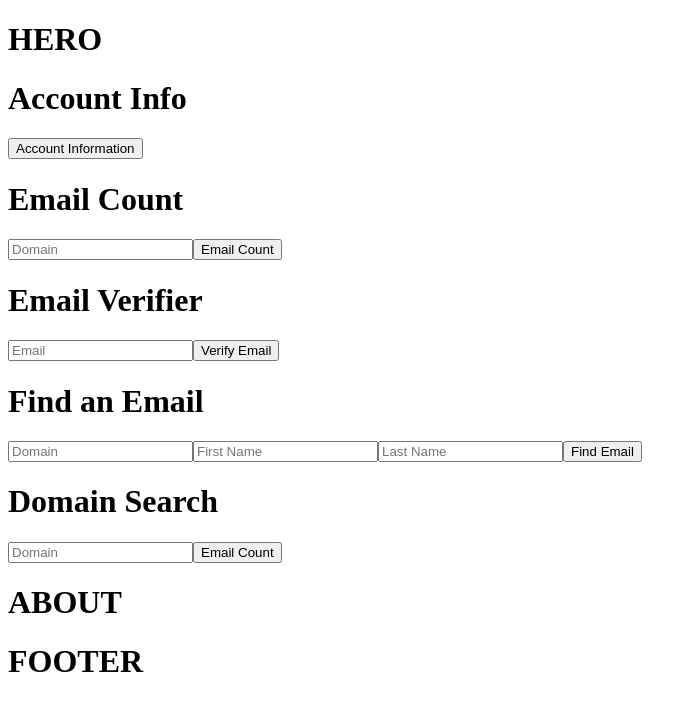
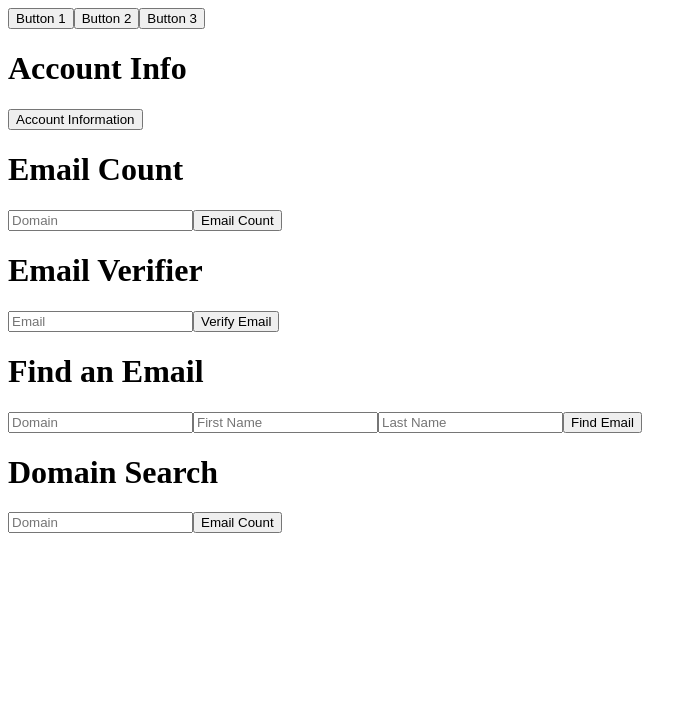
Before and after one commit to mcimat/mailguardian, a React (Create React App) app: page / in a window 1280 px wide. Shown: the top 710 px of the page, without its empty margins (0-697 px from the left). Built offline with nearby package versions, Linux system fonts and the light colour scheme.

Commit message:
Add files via upload

```diff
--- a/public/index.html
+++ b/public/index.html
@@ -24,7 +24,7 @@
       work correctly both with client-side routing and a non-root public URL.
       Learn how to configure a non-root public URL by running `npm run build`.
     -->
-    <title>React App</title>
+    <title>MailGuardian</title>
   </head>
   <body>
     <noscript>You need to enable JavaScript to run this app.</noscript>
--- a/src/App.js
+++ b/src/App.js
@@ -1,15 +1,13 @@
 import Hero from './components/hero';
 import Content from './components/content';
-import About from './components/about';
-import Footer from './components/footer';
+// import About from './components/about';
+// import Footer from './components/footer';
+function App() {
 
-function App() {
   return (
     <div className="App">
       <Hero />
       <Content />
-      <About />
-      <Footer />
     </div>
   );
 }
--- a/src/components/content.js
+++ b/src/components/content.js
@@ -2,24 +2,31 @@ import React, { useState } from 'react';
 import axios from 'axios';
 
 function Content() {
+    // main states for site functionality
     const [AccountInfo, setAccountInfo] = useState('');
+    const [emailCount, setEmailCount] = useState('');
+    const [emailVerifier, setEmailVerifier] = useState('');
+    const [emailFinder, setEmailFinder] = useState('');
+    const [domainSearch, setDomainSearch] = useState('');
 
-    const [emailCount, setEmailCount] = useState('');
     const [userDomain, setUserDomain] = useState('');
-
-    const [emailVerifier, setEmailVerifier] = useState('');
     const [userEmail, setUserEmail] = useState('');
-
-    const [emailFinder, setEmailFinder] = useState('');
-    const [domain, setDomain] = useState('');
     const [firstName, setFirstName] = useState('');
     const [lastName, setLastName] = useState('');
 
-    const [domainSearch, setDomainSearch] = useState('');
-    const [company, setCompany] = useState('');
+    //API KEY
+    const KEY = 'ebaec51e7fdde3fc15a0ab2dbfe22e0c3ea60d2e';
 
+    // useEffect(() => {
+    //     axios.get(`https://api.hunter.io/v2/account?api_key=${KEY}`)
+    //       .then((response) => {
+    //         set;
+    //       })
+    //   }, []);
+
+    //Account Information API Call
     const getAccountInfo = () => {
-        axios.get(`https://api.hunter.io/v2/account?api_key=ebaec51e7fdde3fc15a0ab2dbfe22e0c3ea60d2e`)
+        axios.get(`https://api.hunter.io/v2/account?api_key=${KEY}`)
             .then((response) => {
                 // console.log(response.data.data);
                 const { searches, verifications } = response.data.data.requests;
@@ -35,6 +42,7 @@ function Content() {
         );
     };
 
+    //Email Count API Call
     const getEmailCount = () => {
         axios.get(`https://api.hunter.io/v2/email-count?domain=${userDomain}`)
             .then((response) => {
@@ -51,8 +59,9 @@ function Content() {
         );
     };
 
+    //Email Verifier API Call
     const getEmailVerifier = () => {
-        axios.get(`https://api.hunter.io/v2/email-verifier?email=${userEmail}&api_key=ebaec51e7fdde3fc15a0ab2dbfe22e0c3ea60d2e`)
+        axios.get(`https://api.hunter.io/v2/email-verifier?email=${userEmail}&api_key=${KEY}`)
             .then((response) => {
                 //console.log(response.data);
                 const emailVerify = response.data.data;
@@ -68,9 +77,10 @@ function Content() {
         );
     };
 
+    //Email Finder API Call
     const getEmailFinder = (e) => {
         e.preventDefault()
-        axios.get(`https://api.hunter.io/v2/email-finder?domain=${domain}&first_name=${firstName}&last_name=${lastName}&api_key=ebaec51e7fdde3fc15a0ab2dbfe22e0c3ea60d2e`)
+        axios.get(`https://api.hunter.io/v2/email-finder?domain=${userDomain}&first_name=${firstName}&last_name=${lastName}&api_key=${KEY}`)
             .then((response) => {
                 //console.log(response.data);
                 const emailFinder = response.data.data;
@@ -87,18 +97,20 @@ function Content() {
         );
     };
 
+    //Domain Search API Call
     const getDomainSearch = () => {
-        axios.get(`https://api.hunter.io/v2/domain-search?domain=${company}&api_key=ebaec51e7fdde3fc15a0ab2dbfe22e0c3ea60d2e`)
+        axios.get(`https://api.hunter.io/v2/domain-search?domain=${userDomain}&api_key=${KEY}`)
             .then((response) => {
-                console.log(response.data);
+                //console.log(response.data);
                 // const { data, meta }  = response.data;
                 const domainSearch = response.data.data;
                 const domain = domainSearch.domain;
                 const organization = domainSearch.organization;
                 const industry = domainSearch.industry;
-                const technologies = domainSearch.technologies;
 
-                setDomainSearch(`Domain: ${domain}, Organization: ${organization}, Industry: ${industry}, Technologies: ${technologies}`);
+                //let email =
+
+                setDomainSearch(`Domain: ${domain}, Organization: ${organization}, Industry: ${industry}`);
             }
         );
     };
@@ -134,8 +146,8 @@ function Content() {
                 <input
                     type='text'
                     placeholder='Domain'
-                    value={domain}
-                    onChange={(e) => setDomain(e.target.value)}
+                    value={userDomain}
+                    onChange={(e) => setUserDomain(e.target.value)}
                 />
                 <input
                     type='text'
@@ -157,8 +169,8 @@ function Content() {
             <input
                 type='text'
                 placeholder='Domain'
-                value={company}
-                onChange={(e) => setCompany(e.target.value)}
+                value={userDomain}
+                onChange={(e) => setUserDomain(e.target.value)}
             />
             <button onClick={getDomainSearch}>Email Count</button>
             <div>{domainSearch}</div>
--- a/src/components/hero.js
+++ b/src/components/hero.js
@@ -1,5 +1,41 @@
-export default function Hero() {
-    return (
-        <h1>HERO</h1>
-    );
+import React, { useState } from 'react';
+
+function ButtonList() {
+  // State to track the active button
+  const [activeButton, setActiveButton] = useState(null);
+
+  // Data for your buttons and their associated content
+  const buttonsData = [
+    { id: 1, text: 'Button 1', content: 'Content for Button 1' },
+    { id: 2, text: 'Button 2', content: 'Content for Button 2' },
+    { id: 3, text: 'Button 3', content: 'Content for Button 3' },
+  ];
+
+  // Function to handle button click and update the active button
+  const handleButtonClick = (buttonId) => {
+    setActiveButton(buttonId);
+  };
+
+  return (
+    <div>
+      <div className="button-list">
+        {buttonsData.map((button) => (
+          <button
+            key={button.id}
+            onClick={() => handleButtonClick(button.id)}
+            className={activeButton === button.id ? 'active' : ''}
+          >
+            {button.text}
+          </button>
+        ))}
+      </div>
+      <div className="content">
+        {activeButton !== null && (
+          <div>{buttonsData.find((button) => button.id === activeButton).content}</div>
+        )}
+      </div>
+    </div>
+  );
 }
+
+export default ButtonList;
```
